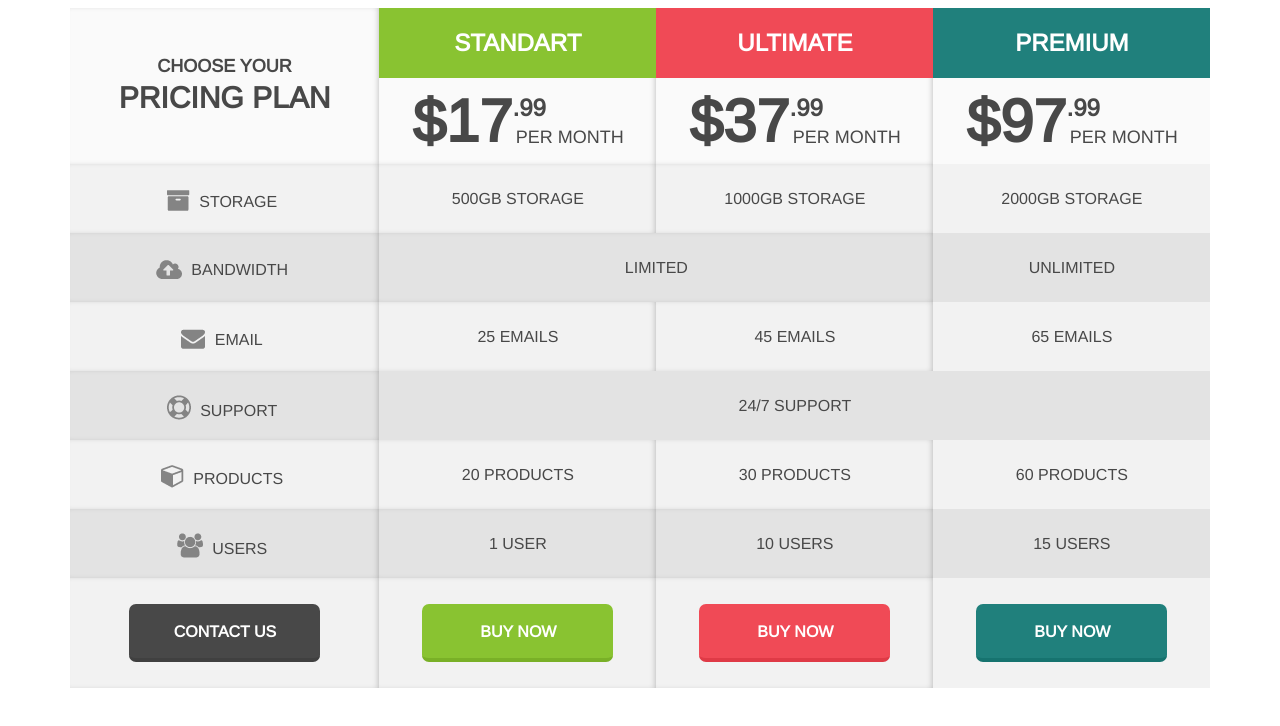
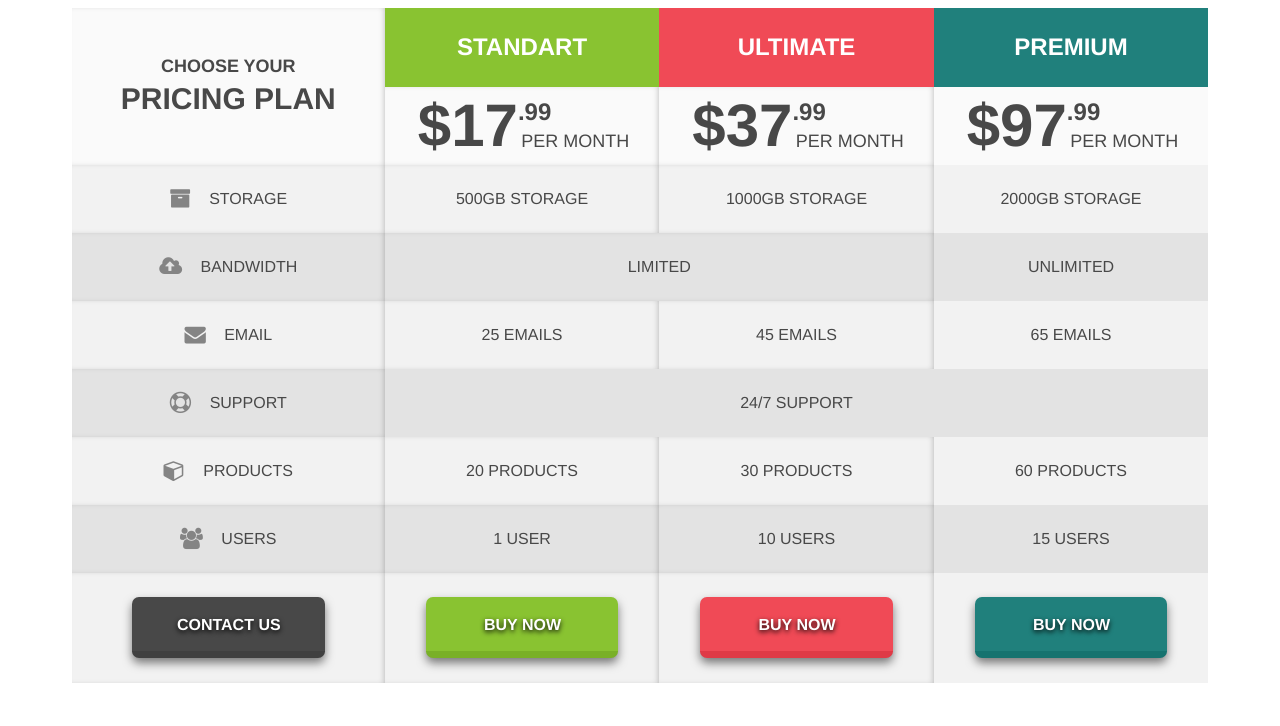
Before and after one commit to anastasiyavoronyk/10.08, a plain HTML site: page index.html in a window 1280 px wide. Drawn offline with nearby package versions, Linux system fonts and the light colour scheme; a script that the page names is missing.

Commit message:
Add files via upload

```diff
--- a/index.html
+++ b/index.html
@@ -17,59 +17,46 @@
     >
     <link rel="preconnect" href="https://fonts.googleapis.com">
     <link rel="preconnect" href="https://fonts.gstatic.com" crossorigin>
-    <link href="https://fonts.googleapis.com/css2?family=Arimo&display=swap" rel="stylesheet">
+    <link href="https://fonts.googleapis.com/css2?family=Arimo:wght@400;500;600;700&display=swap" rel="stylesheet">
+    <link rel="stylesheet" href="https://cdnjs.cloudflare.com/ajax/libs/font-awesome/4.7.0/css/font-awesome.min.css">
 </head>
 <body>
     <table class="pricing-table-box">
         <thead>
         <tr>
-            <td class="pricing-table-box-text">
+            <th rowspan="2" class="pricing-table-header">
                 <h3> CHOOSE YOUR</h3>
                 <h2>PRICING PLAN</h2>
-            </td>
-            <td>
-                <div class="pricing-table-box-item">
-                    <div class="pricing-table-box-item-head-color1">
-                        <p>STANDART</p>
-                    </div>
-                    <div class="pricing-table-box-item-price">
+            </th>
+            <th class="pricing-table-header-color pricing-table-header--lime">STANDART</th>
+            <th class="pricing-table-header-color pricing-table-header--red">ULTIMATE</th>
+            <th class="pricing-table-header-color pricing-table-header--jade">PREMIUM</th>
+        </tr>
+        <tr>
+            <td class="pricing-table-box-item">
                 <p class="dollars">$17</p>
                 <p class="cent">.99</p>
                 <p class="time">PER MONTH</p>
-                    </div>
-                </div>
             </td>
-            <td>
-                <div class="pricing-table-box-item">
-                    <div class="pricing-table-box-item-head-color2">
-                        <p>ULTIMATE</p>
-                    </div>
-                    <div class="pricing-table-box-item-price">
+            <td class="pricing-table-box-item">
                 <p class="dollars">$37</p>
                 <p class="cent">.99</p>
                 <p class="time">PER MONTH</p>
-                    </div>
-                </div>
             </td>
-            <td>
-                <div class="pricing-table-box-item1">
-                    <div class="pricing-table-box-item-head-color3">
-                        <p>PREMIUM</p>
-                    </div>
-                    <div class="pricing-table-box-item-price">
+            <td class="pricing-table-box-item1">
                 <p class="dollars">$97</p>
                 <p class="cent">.99</p>
                 <p class="time">PER MONTH</p>
-                    </div>
-                </div>
             </td>
         </tr>
         </thead>
         <tbody>
             <tr class="pricing-table-box-list">
                 <td class="first-row">
-                    <img src="1.png" alt="STORAGE">
-                    <p>STORAGE</p>
+                    <p>
+                        <i class="fa fa-archive  fa-lg"> </i>
+                        STORAGE
+                    </p>
                 </td>
                 <td class="second-row">500GB STORAGE</td>
                 <td class="third-row">1000GB STORAGE</td>
@@ -77,16 +64,20 @@
             </tr>
             <tr class="pricing-table-box-list">
                 <td class="first-row">
-                    <img src="2.png" alt="BANDWIDTH">
-                    <p>BANDWIDTH</p>
+                    <p>
+                        <i class="fa fa-cloud-upload fa-lg"></i>
+                        BANDWIDTH
+                    </p>
                 </td>
                 <td class="second-row" colspan="2">LIMITED</td>
                 <td class="fourth-row">UNLIMITED</td>
             </tr>
             <tr class="pricing-table-box-list">
                 <td class="first-row">
-                    <img src="3.png" alt="EMAIL">
-                    <p>EMAIL</p>
+                    <p>
+                        <i class="fa fa-envelope fa-lg"></i>
+                        EMAIL
+                    </p>
                 </td>
                 <td class="second-row">25 EMAILS</td>
                 <td class="third-row">45 EMAILS</td>
@@ -94,15 +85,19 @@
             </tr>
             <tr class="pricing-table-box-list">
                 <td class="first-row">
-                    <img src="4.png" alt="SUPPORT">
-                    <p>SUPPORT</p>
+                    <p>
+                        <i class="fa fa-life-ring fa-lg"></i>
+                        SUPPORT
+                    </p>
                 </td>
                 <td class="fourth-row" colspan="3">24/7 SUPPORT</td>
             </tr>
             <tr class="pricing-table-box-list">
                 <td class="first-row">
-                    <img src="5.png" alt="PRODUCTS">
-                    <p>PRODUCTS</p>
+                    <p>
+                        <i class="fa fa-cube fa-lg"></i>
+                        PRODUCTS
+                    </p>
                 </td>
                 <td class="second-row">20 PRODUCTS</td>
                 <td class="third-row">30 PRODUCTS</td>
@@ -110,8 +105,10 @@
             </tr>
             <tr class="pricing-table-box-list">
                 <td class="first-row">
-                    <img src="6.png" alt="USERS">
-                    <p>USERS</p>
+                    <p>
+                        <i class="fa fa-users fa-lg"></i>
+                        USERS
+                    </p>
                 </td>
                 <td class="second-row">1 USER</td>
                 <td class="third-row">10 USERS</td>
@@ -119,16 +116,16 @@
             </tr>
             <tr class="pricing-table-box-list">
                 <td class="buttons">
-                    <a href="#" class="button1">CONTACT US</a>
+                    <a href="#" class="button--gray">CONTACT US</a>
                 </td>
                 <td class="buttons">
-                    <a href="#" class="button2">BUY NOW</a>
+                    <a href="#" class="button--lime">BUY NOW</a>
                 </td>
                 <td class="buttons">
-                    <a href="#" class="button3">BUY NOW</a>
+                    <a href="#" class="button--red">BUY NOW</a>
                 </td>
                 <td class="buttons4">
-                    <a href="#" class="button4">BUY NOW</a>
+                    <a href="#" class="button--jade">BUY NOW</a>
                 </td>
             </tr>
         </tbody>
--- a/style.css
+++ b/style.css
@@ -11,14 +11,13 @@ p {
 table {
     margin: auto;
 }
-.pricing-table-box-list {
-    font-family: Arimo;
-    font-size: 16px;
-    text-align: center;
-    color: #484848;
+i {
+    margin-right: 14px;
+    color: #848484;
 }
+
 .first-row {
-    height: 69px;
+    padding: 25px 0 25px;
     box-shadow: inset -3px 0px 6px -3px rgb(0 0 0 / 27%);
 }
 .second-row {
@@ -36,45 +35,44 @@ table {
 thead {
     background-color: #fafafa;
 }
-.pricing-table-box-text {
-    font-family: Arimo;
-    text-align: center;
-    color: #484848;
-    font-weight: bold;
-    line-height: 0.93;
-    box-shadow: inset -3px 0px 6px -3px rgb(0 0 0 / 27%);
-}
 h3 {
     font-size: 18px;
-    margin: 0;
-    margin-bottom: 10px;
-    margin-top: 44px;
+    margin: 49px 0 10px;
 }
 h2 {
     font-size: 30px;
-    margin: 0 49px 46px 49px;
+    margin: 0 48px 51px 48px;
 }
 .pricing-table-box-item{
-    width: 277px;
-    height: 156px;
     box-shadow: inset -3px 0px 6px -3px rgb(0 0 0 / 27%);
-}
-.pricing-table-box-item1{
-    width: 277px;
-    height: 156px;
 }
 .pricing-table-box-item-price {
     padding: 9px 0 9px 0;
 }
-.pricing-table-box-item-head-color1 {
-    display: block;
-    font-family: Arimo;
+.pricing-table-header {
+    font-family: 'Arimo', sans-serif;
+    text-align: center;
+    color: #484848;
+    font-weight: 700;
+    line-height: 0.93;
+    box-shadow: inset -3px 0px 6px -3px rgb(0 0 0 / 27%);
+}
+.pricing-table-header-color{
+    font-family: 'Arimo', sans-serif;
     text-align: center;
     color: #fff;
     font-size: 24px;
-    font-weight: bold;
+    font-weight: 700;
+    padding: 21px 0 21px 0;
+}
+.pricing-table-header--lime {
     background-color: #89c331;
-    padding: 21px 0 21px 0;
+}
+.pricing-table-header--red {
+    background-color: #f04a56;
+}
+.pricing-table-header--jade {
+    background-color: #20807c;
 }
 .dollars {
     font-family: Arimo;
@@ -102,109 +100,94 @@ h2 {
     top: 40px;
     left: -30px;
 }
-.pricing-table-box-item-head-color2 {
-    display: block;
+.pricing-table-box-list {
     font-family: Arimo;
+    font-size: 16px;
     text-align: center;
-    color: #fff;
-    font-size: 24px;
-    font-weight: bold;
-    background-color: #f04a56;
-    padding: 21px 0 21px 0;
-}
-.pricing-table-box-item-head-color3 {
-    display: block;
-    font-family: Arimo;
-    text-align: center;
-    color: #fff;
-    font-size: 24px;
-    font-weight: bold;
-    background-color: #20807c;
-    padding: 21px 0 21px 0;
-}
-img {
-    position: relative;
-    top: 4px;
-    left: -5px;
+    color: #484848;
 }
 .buttons {
     height: 110px;
     box-shadow: inset -3px 0px 6px -3px rgb(0 0 0 / 27%);
 }
-.button1 {
+.button--gray {
     display: inline-block;
     padding: 19px 44px 17px 45px;
     text-decoration: none;
     background: #484848;
-    border-bottom: solid 4px #404040;
+    border-bottom: solid 7px #404040;
     border-radius: 7px;
     font-family: Arimo;
     font-size: 16px;
     font-weight: bold;
     color: #fff;
+    box-shadow: 0 5px 10px rgba(0,0,0,0.5);
+    text-shadow: 0 2px 5px black;
   }
-  .button1:active {
-    -ms-transform: translateY(4px);
-    -webkit-transform: translateY(4px);
+  .button--gray:active {
+    transition: 1s;
     transform: translateY(4px);
     box-shadow: 0px 0px 1px rgba(23, 23, 23, 0.2);
     border-bottom: none;
   }
-  .button2 {
+  .button--lime {
     display: inline-block;
     padding: 19px 57px 17px 58px;
     text-decoration: none;
     background: #89c331;
-    border-bottom: solid 4px #79b027;
+    border-bottom: solid 7px #79b027;
     border-radius: 7px;
     font-family: Arimo;
     font-size: 16px;
     font-weight: bold;
     color: #fff;
+    box-shadow: 0 5px 10px rgba(0,0,0,0.5);
+    text-shadow: 0 2px 5px black;
   }
-  .button2:active {
-    -ms-transform: translateY(4px);
-    -webkit-transform: translateY(4px);
+  .button--lime:active {
+    transition: 1s;
     transform: translateY(4px);
     box-shadow: 0px 0px 1px rgba(23, 23, 23, 0.2);
     border-bottom: none;
   }
-  .button3 {
+  .button--red {
     display: inline-block;
     padding: 19px 57px 17px 58px;
     text-decoration: none;
     background: #f04a56;
-    border-bottom: solid 4px #df3a46;
+    border-bottom: solid 7px #df3a46;
     border-radius: 7px;
     font-family: Arimo;
     font-size: 16px;
     font-weight: bold;
     color: #fff;
+    box-shadow: 0 5px 10px rgba(0,0,0,0.5);
+    text-shadow: 0 2px 5px black;
   }
-  .button3:active {
-    -ms-transform: translateY(4px);
-    -webkit-transform: translateY(4px);
+  .button--red:active {
+    transition: 1s;
     transform: translateY(4px);
     box-shadow: 0px 0px 1px rgba(23, 23, 23, 0.2);
     border-bottom: none;
   }
-  .button4 {
+  .button--jade {
     display: inline-block;
     padding: 19px 57px 17px 58px;
     text-decoration: none;
     background: #20807c;
-    border-bottom: solid 4px #16736f;
+    border-bottom: solid 7px #16736f;
     border-radius: 7px;
     font-family: Arimo;
     font-size: 16px;
     font-weight: bold;
     color: #fff;
+    box-shadow: 0 5px 10px rgba(0,0,0,0.5);
+    text-shadow: 0 2px 5px black;
   }
-  .button4:active {
-    -ms-transform: translateY(4px);
-    -webkit-transform: translateY(4px);
+  .button--jade:active {
+    transition: 1s;
     transform: translateY(4px);
-    box-shadow: 0px 0px 1px rgba(23, 23, 23, 0.2);
+    box-shadow: 0px 0px 4px rgba(23, 23, 23, 0.2);
     border-bottom: none;
   }
   table, td {
```
Lines whose indentation alone changed are shown as unchanged.
